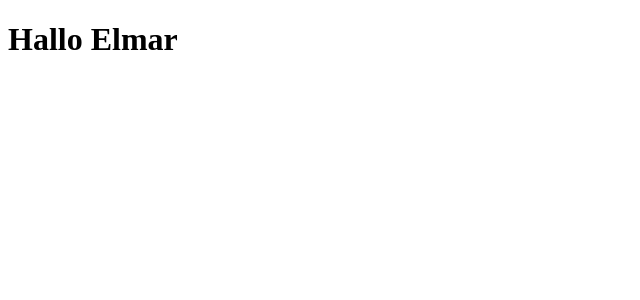
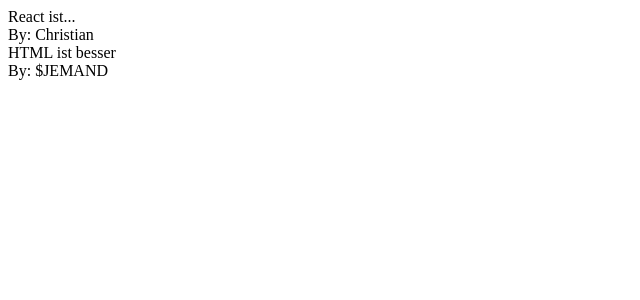
Before and after one commit to elmarburke/reactdays-workshop-berlin-2019-10, a React (Create React App) app: page / in a window 1280 px wide. Shown: the top 300 px of the page, without its empty margins (0-640 px from the left). Built offline with nearby package versions, Linux system fonts and the light colour scheme.

Commit message:
MessageView Component

```diff
--- a/src/App.tsx
+++ b/src/App.tsx
@@ -1,7 +1,13 @@
 import React from "react";
+import MessageView from "./components/MessageView";
 
 function App(): JSX.Element {
-  return <h1>Hallo Elmar</h1>;
+  return (
+    <React.Fragment>
+      <MessageView opinion={"React ist..."} name="Christian" />
+      <MessageView opinion="HTML ist besser" name="$JEMAND" />
+    </React.Fragment>
+  );
 }
 
 export default App;
--- /dev/null
+++ b/src/components/MessageView.tsx
@@ -0,0 +1,17 @@
+import React from "react";
+
+interface Props {
+  opinion: string;
+  name: string;
+}
+
+const MessageView: React.FunctionComponent<Props> = ({ name, opinion }) => {
+  return (
+    <article>
+      {opinion}
+      <footer>By: {name}</footer>
+    </article>
+  );
+};
+
+export default MessageView;
--- a/src/index.tsx
+++ b/src/index.tsx
@@ -2,6 +2,6 @@
 import ReactDOM from "react-dom";
 import App from "./App";
 
-let element = <App />;
+const element = <App />;
 
 ReactDOM.render(element, document.getElementById("root"));
```
